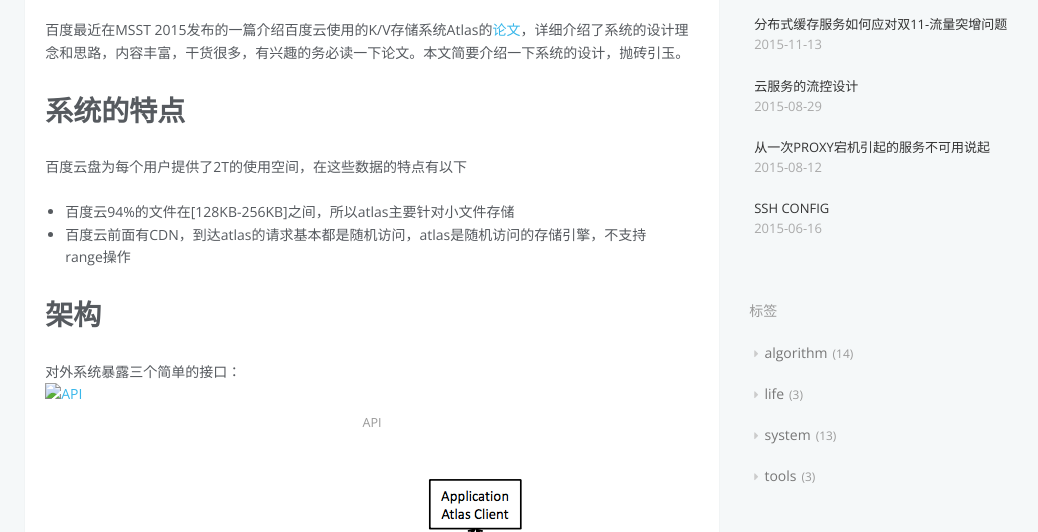
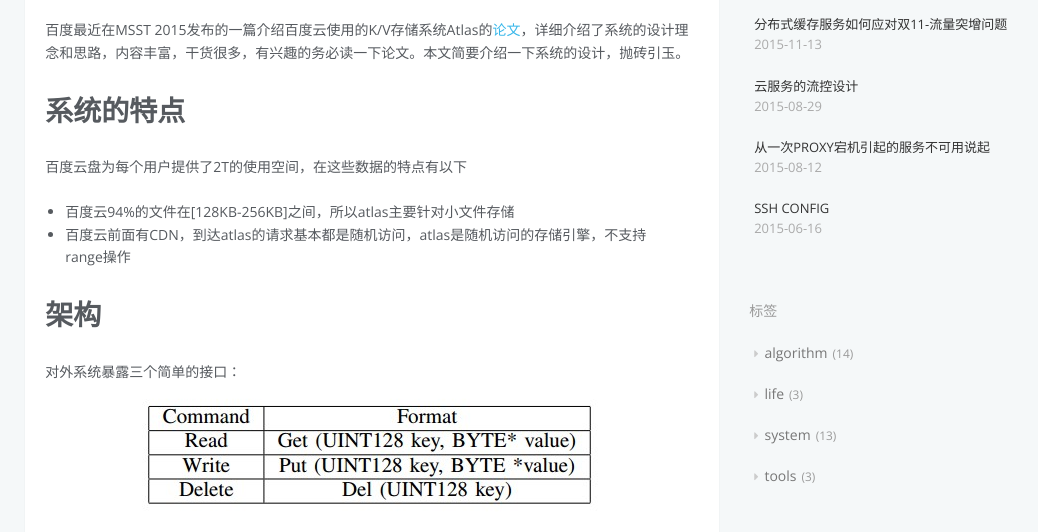
Before and after one commit to senarukana/senarukana.github.io, a plain HTML site: page 2015/06/06/atlas-baidu-cloud-storage/index.html in a window 1280 px wide. Shown: the part 191-723 px from the top of the page, without its empty margins (115-1153 px from the left). Drawn offline with nearby package versions, Linux system fonts and the light colour scheme.

Commit message:
Site updated: 2015-11-26 16:14:54

```diff
--- a/2015/06/06/atlas-baidu-cloud-storage/index.html
+++ b/2015/06/06/atlas-baidu-cloud-storage/index.html
@@ -19,12 +19,12 @@
 
 百度云94%的文件在[128KB-256KB]之间，所以atlas主要针对小文件存储
 百度云前面有CDN，到达atlas的">
-<meta property="og:image" content="http://yoursite.com/image/atlas_interface.png">
+<meta property="og:image" content="http://yoursite.com/image/atlas-interface.png">
 <meta property="og:image" content="http://yoursite.com/image/atlas_architecture.png">
 <meta property="og:image" content="http://yoursite.com/image/atlas_pis.png">
 <meta property="og:image" content="http://yoursite.com/image/atlas_write.png">
 <meta property="og:image" content="http://yoursite.com/image/atlas_read.png">
-<meta property="og:updated_time" content="2015-11-25T16:14:54.000Z">
+<meta property="og:updated_time" content="2015-11-26T08:14:44.000Z">
 <meta name="twitter:card" content="summary">
 <meta name="twitter:title" content="Atlas: 百度云的K/V存储系统">
 <meta name="twitter:description" content="百度最近在MSST 2015发布的一篇介绍百度云使用的K/V存储系统Atlas的论文，详细介绍了系统的设计理念和思路，内容丰富，干货很多，有兴趣的务必读一下论文。本文简要介绍一下系统的设计，抛砖引玉。
@@ -130,7 +130,7 @@
 <li>百度云94%的文件在[128KB-256KB]之间，所以atlas主要针对小文件存储</li>
 <li>百度云前面有CDN，到达atlas的请求基本都是随机访问，atlas是随机访问的存储引擎，不支持range操作</li>
 </ul>
-<h1 id="架构">架构</h1><p>对外系统暴露三个简单的接口：<br><img src="/image/atlas_interface.png" alt="API"></p>
+<h1 id="架构">架构</h1><p>对外系统暴露三个简单的接口：<br><img src="/image/atlas-interface.png" alt="API"></p>
 <p><img src="/image/atlas_architecture.png" alt="Architecture"><br>在设计上系统分为两层，上层PIS(Patch and Index)，负责文件到文件块的映射和临时数据的写入。<br>下层RBS(Raid-like Block System)用来实际存储数据。<br>用户在使用时，首先访问PIS的元数据服务器，获取PIS的路由表。接着通过文件名进行hash，在路由表中找到对应的PIS服务器，向其发出请求。</p>
 <h2 id="PIS系统">PIS系统</h2><p>PIS是系统的入口，它提供基于文件的三个接口Put, Get, Delete。同时负责存储文件到文件块的索引，和临时数据块。<br>在设计上，它采用中心化设计，分为Master节点和数据节点。由Master负责管理全局PIS的存活情况和系统路由，数据节点负责存储索引文件。<br><img src="/image/atlas_pis.png" alt="PIS"><br>上图为PIS模块图，为了保证数据的强一致性，用户请求到达PIS时，它将首先生成该文件对应的ID，接着经由复制模块，将此文件复制到两个从节点。<br>当复制完成后，PIS将数据写入临时的Block中。每个Block最大为64MB。<br>接着在Index中，记录此文件ID在临时Block的位置的偏移和文件长度<br>一旦Block超过64MB，将会对该文件进行打包不再修改，并经由RBSClient传给RBS。</p>
 <p>Index采用定长形式存储，引擎采用LevelDB。<br>它的每个Key是128位全局独立ID。Value是由三元组成(BlockId, Offset, Length)。分别对应文件块ID，块上的偏移和文件的大小。<br>由于每条记录都很小，LevelDB在执行Compaction操作的代价也较小。</p>
```
Also changed, not shown: index.html (+1 -1 lines).
